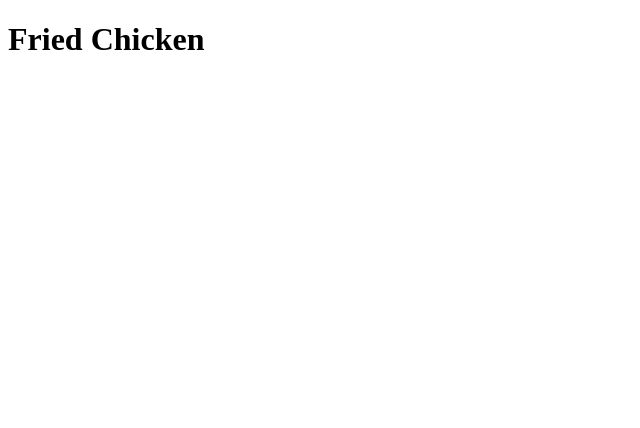
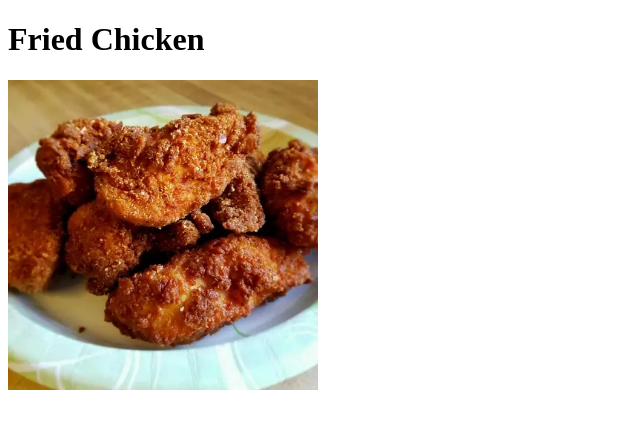
Before and after one commit to mommylito/Odin-Recipes, a plain HTML site: page recipes/fried-chicken.html in a window 1280 px wide. Shown: the whole page, without its empty margins (0-640 px from the left). Drawn offline with Linux system fonts and the light colour scheme.

Commit message:
Add fried chicken image to fried chicken recipe

```diff
--- a/recipes/fried-chicken.html
+++ b/recipes/fried-chicken.html
@@ -7,5 +7,6 @@
 </head>
 <body>
     <h1>Fried Chicken</h1>
+    <img src="../images/friedchicken.jpeg" alt="Fried Chicken" height="310" width="310">
 </body>
 </html>
```
Also changed, not shown: images/friedchicken.jpeg (added), 1 other file.
